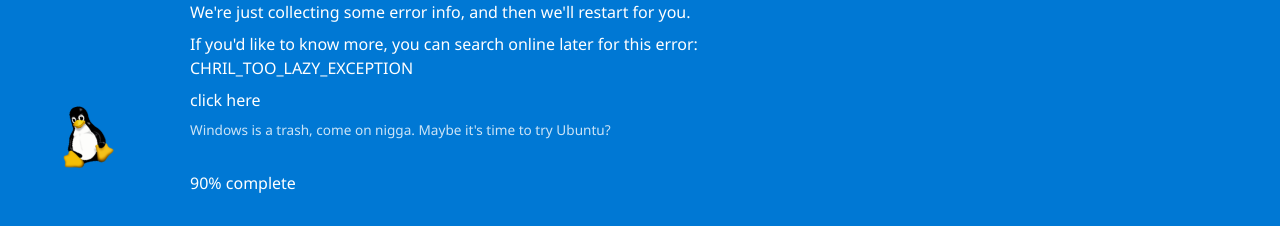
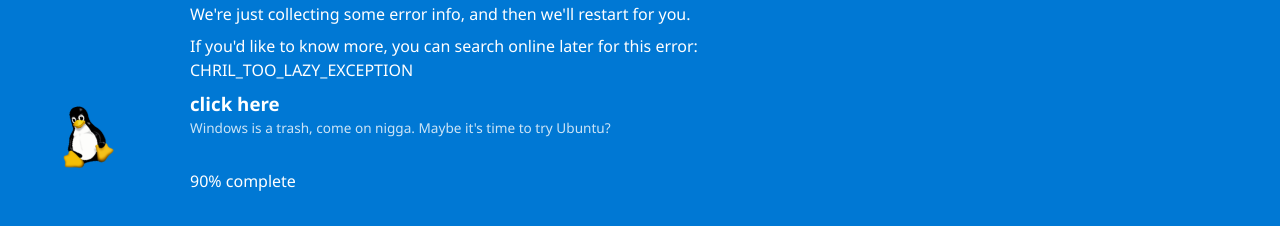
Before and after one commit to chril1exe/chril_site, a plain HTML site: page index.html in a window 1280 px wide. Shown: the part 270-496 px from the top of the page. Drawn offline with Linux system fonts and the light colour scheme.

Commit message:
Update index.html

```diff
--- a/index.html
+++ b/index.html
@@ -287,7 +287,7 @@
       <p>We're just collecting some error info, and then we'll restart for you.</p>
       <p>If you'd like to know more, you can search online later for this error:<br>
           CHRIL_TOO_LAZY_EXCEPTION</p>
-          <p>click here</p>
+          <h3>click here</h3>
       <p style="font-size: 0.85em; opacity: 0.8;">Windows is a trash, come on nigga. Maybe it's time to try Ubuntu?</p>
     </div>
 
```
